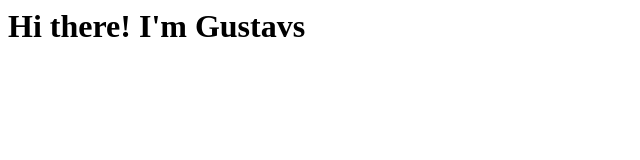
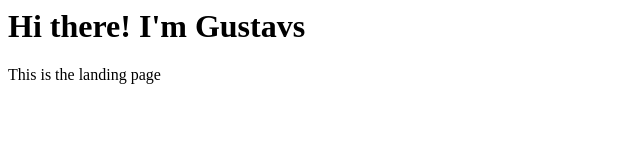
Before and after one commit to GustavsACC/GitTest, a plain HTML site: page index.html in a window 1280 px wide. Shown: the whole page, without its empty margins (0-640 px from the left). Drawn offline with Linux system fonts and the light colour scheme.

Commit message:
new feature

```diff
--- a/index.html
+++ b/index.html
@@ -1 +1,2 @@
 <html><body><h1>Hi there! I'm Gustavs</h1></body></html>
+<p>This is the landing page</p>
```
